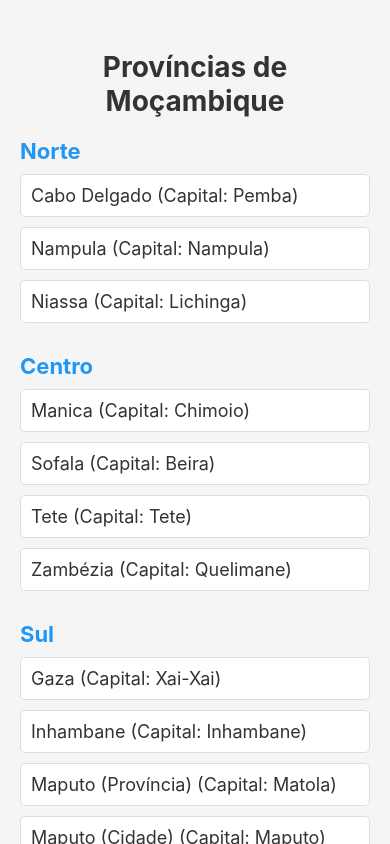
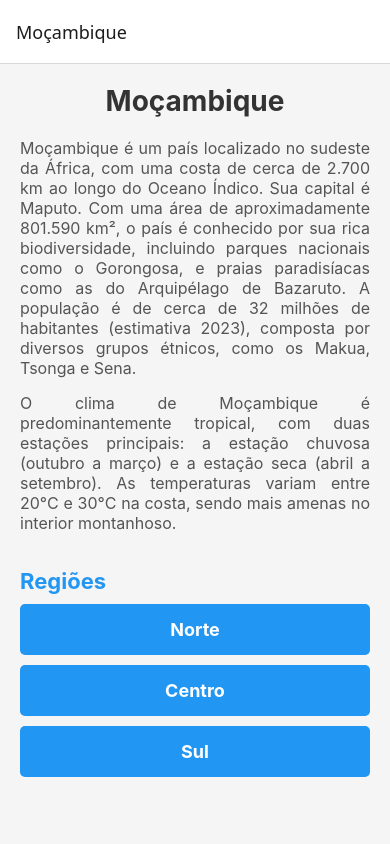
Before and after one commit to YMatique/MozambiqueProvincesApp, a React Native app: screen / in a window 390 px wide. Built offline with nearby package versions, Linux system fonts and the light colour scheme.

Commit message:
adding RegionScreen.js file

```diff
--- a/App.js
+++ b/App.js
@@ -1,171 +1,72 @@
-import React, { useState } from 'react';
-import {
-  View,
-  Text,
-  TouchableOpacity,
-  FlatList,
-  StyleSheet,
-} from 'react-native';
+import React from 'react';
+import { View, Text, TouchableOpacity, StyleSheet, ScrollView } from 'react-native';
+import { NavigationContainer } from '@react-navigation/native';
+import { createNativeStackNavigator } from '@react-navigation/native-stack';
+import RegionScreen from './RegionScreen';
 
-export default function App() {
-  const [expanded, setExpanded] = useState(null);
+const Stack = createNativeStackNavigator();
 
 const regioes = [
   {
     nome: 'Norte',
     provincias: [
-        {
-          nome: 'Cabo Delgado',
-          capital: 'Pemba',
-          distritos: [
-            'Ancuabe', 'Balama', 'Chiúre', 'Ibo', 'Macomia', 'Mecúfi', 'Meluco',
-            'Metuge', 'Mocímboa da Praia', 'Montepuez', 'Mueda', 'Muidumbe',
-            'Namuno', 'Nangade', 'Palma', 'Pemba', 'Quissanga',
-          ],
-        },
-        {
-          nome: 'Nampula',
-          capital: 'Nampula',
-          distritos: [
-            'Angoche', 'Eráti', 'Ilha de Moçambique', 'Lalaua', 'Malema', 'Meconta',
-            'Mecubúri', 'Memba', 'Mogincual', 'Mogovolas', 'Moma', 'Monapo',
-            'Mossuril', 'Muecate', 'Murrupula', 'Nacala-a-Velha', 'Nacala Porto',
-            'Nacarôa', 'Nampula', 'Rapale', 'Ribáuè',
-          ],
-        },
-        {
-          nome: 'Niassa',
-          capital: 'Lichinga',
-          distritos: [
-            'Chimba', 'Lago', 'Lichinga', 'Majune', 'Mandimba', 'Marrupa',
-            'Mavago', 'Mecanhelas', 'Metarica', 'Muembe', 'N’gauma', 'Nipepe',
-            'Sanga', 'Cuamba', 'Maúa', 'Mecula',
-          ],
-        },
+      { nome: 'Cabo Delgado', capital: 'Pemba', distritos: ['Ancuabe', 'Balama', 'Chiúre', 'Ibo', 'Macomia', 'Mecúfi', 'Meluco', 'Metuge', 'Mocímboa da Praia', 'Montepuez', 'Mueda', 'Muidumbe', 'Namuno', 'Nangade', 'Palma', 'Pemba', 'Quissanga'] },
+      { nome: 'Nampula', capital: 'Nampula', distritos: ['Angoche', 'Eráti', 'Ilha de Moçambique', 'Lalaua', 'Malema', 'Meconta', 'Mecubúri', 'Memba', 'Mogincual', 'Mogovolas', 'Moma', 'Monapo', 'Mossuril', 'Muecate', 'Murrupula', 'Nacala-a-Velha', 'Nacala Porto', 'Nacarôa', 'Nampula', 'Rapale', 'Ribáuè'] },
+      { nome: 'Niassa', capital: 'Lichinga', distritos: ['Chimba', 'Lago', 'Lichinga', 'Majune', 'Mandimba', 'Marrupa', 'Mavago', 'Mecanhelas', 'Metarica', 'Muembe', 'N’gauma', 'Nipepe', 'Sanga', 'Cuamba', 'Maúa', 'Mecula'] },
     ],
   },
   {
     nome: 'Centro',
     provincias: [
-        {
-          nome: 'Manica',
-          capital: 'Chimoio',
-          distritos: [
-            'Bárue', 'Chimoio', 'Gondola', 'Guro', 'Macate', 'Machaze', 'Macossa',
-            'Manica', 'Mossurize', 'Sussundenga', 'Tambara', 'Vanduzi',
-          ],
-        },
-        {
-          nome: 'Sofala',
-          capital: 'Beira',
-          distritos: [
-            'Búzi', 'Caia', 'Chemba', 'Cheringoma', 'Chibabava', 'Dondo', 'Gorongosa',
-            'Machanga', 'Marínguè', 'Marromeu', 'Muanza', 'Nhamatanda', 'Beira',
-          ],
-        },
-        {
-          nome: 'Tete',
-          capital: 'Tete',
-          distritos: [
-            'Angónia', 'Cahora-Bassa', 'Changara', 'Chifunde', 'Chiuta', 'Dôa',
-            'Macanga', 'Magoé', 'Marávia', 'Moatize', 'Mutarara', 'Tete', 'Tsangano',
-            'Zumbu',
-          ],
-        },
-        {
-          nome: 'Zambézia',
-          capital: 'Quelimane',
-          distritos: [
-            'Alto Molócue', 'Chinde', 'Gilé', 'Gurué', 'Ile', 'Inhassunge', 'Luabo',
-            'Maganja da Costa', 'Milange', 'Mocuba', 'Mopeia', 'Morrumbala',
-            'Namacurra', 'Namarroi', 'Nicoadala', 'Pebane', 'Quelimane',
-          ],
-        },
+      { nome: 'Manica', capital: 'Chimoio', distritos: ['Bárue', 'Chimoio', 'Gondola', 'Guro', 'Macate', 'Machaze', 'Macossa', 'Manica', 'Mossurize', 'Sussundenga', 'Tambara', 'Vanduzi'] },
+      { nome: 'Sofala', capital: 'Beira', distritos: ['Búzi', 'Caia', 'Chemba', 'Cheringoma', 'Chibabava', 'Dondo', 'Gorongosa', 'Machanga', 'Marínguè', 'Marromeu', 'Muanza', 'Nhamatanda', 'Beira'] },
+      { nome: 'Tete', capital: 'Tete', distritos: ['Angónia', 'Cahora-Bassa', 'Changara', 'Chifunde', 'Chiuta', 'Dôa', 'Macanga', 'Magoé', 'Marávia', 'Moatize', 'Mutarara', 'Tete', 'Tsangano', 'Zumbu'] },
+      { nome: 'Zambézia', capital: 'Quelimane', distritos: ['Alto Molócue', 'Chinde', 'Gilé', 'Gurué', 'Ile', 'Inhassunge', 'Luabo', 'Maganja da Costa', 'Milange', 'Mocuba', 'Mopeia', 'Morrumbala', 'Namacurra', 'Namarroi', 'Nicoadala', 'Pebane', 'Quelimane'] },
     ],
   },
   {
     nome: 'Sul',
     provincias: [
-        {
-          nome: 'Gaza',
-          capital: 'Xai-Xai',
-          distritos: [
-            'Bilene', 'Chibuto', 'Chicualacuala', 'Chigubo', 'Chókwè', 'Guijá',
-            'Mabalane', 'Manjacaze', 'Massangena', 'Massingir', 'Xai-Xai',
-          ],
-        },
-        {
-          nome: 'Inhambane',
-          capital: 'Inhambane',
-          distritos: [
-            'Funhalouro', 'Govuro', 'Homoíne', 'Inhambane', 'Inharrime', 'Inhassoro',
-            'Jangamo', 'Mabote', 'Massinga', 'Maxixe', 'Morrumbene', 'Panda',
-            'Vilanculos', 'Zavala',
-          ],
-        },
-        {
-          nome: 'Maputo (Província)',
-          capital: 'Matola',
-          distritos: [
-            'Boane', 'Magude', 'Manhiça', 'Marracuene', 'Matola', 'Matutuíne',
-            'Moamba', 'Namaacha',
-          ],
-        },
-        {
-          nome: 'Maputo (Cidade)',
-          capital: 'Maputo',
-          distritos: ['Maputo'],
-        },
+      { nome: 'Gaza', capital: 'Xai-Xai', distritos: ['Bilene', 'Chibuto', 'Chicualacuala', 'Chigubo', 'Chókwè', 'Guijá', 'Mabalane', 'Manjacaze', 'Massangena', 'Massingir', 'Xai-Xai'] },
+      { nome: 'Inhambane', capital: 'Inhambane', distritos: ['Funhalouro', 'Govuro', 'Homoíne', 'Inhambane', 'Inharrime', 'Inhassoro', 'Jangamo', 'Mabote', 'Massinga', 'Maxixe', 'Morrumbene', 'Panda', 'Vilanculos', 'Zavala'] },
+      { nome: 'Maputo (Província)', capital: 'Matola', distritos: ['Boane', 'Magude', 'Manhiça', 'Marracuene', 'Matola', 'Matutuíne', 'Moamba', 'Namaacha'] },
+      { nome: 'Maputo (Cidade)', capital: 'Maputo', distritos: ['Maputo'] },
     ],
   },
 ];
 
-  const toggleExpand = (provinciaNome) => {
-    setExpanded(expanded === provinciaNome ? null : provinciaNome);
-  };
+function HomeScreen({ navigation }) {
+  return (
+    <ScrollView style={styles.container}>
+      <Text style={styles.titulo}>Moçambique</Text>
+      <Text style={styles.descricao}>
+        Moçambique é um país localizado no sudeste da África, com uma costa de cerca de 2.700 km ao longo do Oceano Índico. Sua capital é Maputo. Com uma área de aproximadamente 801.590 km², o país é conhecido por sua rica biodiversidade, incluindo parques nacionais como o Gorongosa, e praias paradisíacas como as do Arquipélago de Bazaruto. A população é de cerca de 32 milhões de habitantes (estimativa 2023), composta por diversos grupos étnicos, como os Makua, Tsonga e Sena.
+      </Text>
+      <Text style={styles.descricao}>
+        O clima de Moçambique é predominantemente tropical, com duas estações principais: a estação chuvosa (outubro a março) e a estação seca (abril a setembro). As temperaturas variam entre 20°C e 30°C na costa, sendo mais amenas no interior montanhoso.
+      </Text>
+      <Text style={styles.subtitulo}>Regiões</Text>
+      {regioes.map((regiao) => (
+        <TouchableOpacity
+          key={regiao.nome}
+          style={styles.botaoRegiao}
+          onPress={() => navigation.navigate('Region', { regiao })}
+        >
+          <Text style={styles.textoBotao}>{regiao.nome}</Text>
+        </TouchableOpacity>
+      ))}
+    </ScrollView>
+  );
+}
 
-  const renderDistrito = ({ item }) => (
-    <Text style={styles.distritoTexto}>- {item}</Text>
-  );
-
-  const renderProvincia = ({ item }) => (
-    <View style={styles.provinciaContainer}>
-      <TouchableOpacity onPress={() => toggleExpand(item.nome)}>
-        <Text style={styles.provinciaTexto}>
-          {item.nome} (Capital: {item.capital})
-        </Text>
-      </TouchableOpacity>
-      {expanded === item.nome && (
-        <FlatList
-          data={item.distritos}
-          renderItem={renderDistrito}
-          keyExtractor={(distrito) => distrito}
-          style={styles.distritosLista}
-        />
-      )}
-    </View>
-  );
-
-  const renderRegiao = ({ item }) => (
-    <View style={styles.regiaoContainer}>
-      <Text style={styles.regiaoTexto}>{item.nome}</Text>
-      <FlatList
-        data={item.provincias}
-        renderItem={renderProvincia}
-        keyExtractor={(provincia) => provincia.nome}
-      />
-    </View>
-  );
-
+export default function App() {
   return (
-    <View style={styles.container}>
-      <Text style={styles.titulo}>Províncias de Moçambique</Text>
-      <FlatList
-        data={regioes}
-        renderItem={renderRegiao}
-        keyExtractor={(regiao) => regiao.nome}
-      />
-    </View>
+    <NavigationContainer>
+      <Stack.Navigator initialRouteName="Home">
+        <Stack.Screen name="Home" component={HomeScreen} options={{ title: 'Moçambique' }} />
+        <Stack.Screen name="Region" component={RegionScreen} options={({ route }) => ({ title: route.params.regiao.nome })} />
+      </Stack.Navigator>
+    </NavigationContainer>
   );
 }
 
@@ -173,8 +74,7 @@ const styles = StyleSheet.create({
   container: {
     flex: 1,
     backgroundColor: '#f5f5f5',
-    paddingTop: 50,
-    paddingHorizontal: 20,
+    padding: 20,
   },
   titulo: {
     fontSize: 28,
@@ -183,33 +83,29 @@ const styles = StyleSheet.create({
     textAlign: 'center',
     marginBottom: 20,
   },
-  regiaoContainer: {
-    marginBottom: 20,
+  descricao: {
+    fontSize: 16,
+    color: '#555',
+    textAlign: 'justify',
+    marginBottom: 15,
   },
-  regiaoTexto: {
+  subtitulo: {
     fontSize: 22,
     fontWeight: 'bold',
     color: '#2196F3',
+    marginTop: 20,
     marginBottom: 10,
   },
-  provinciaContainer: {
+  botaoRegiao: {
+    backgroundColor: '#2196F3',
+    padding: 15,
+    borderRadius: 5,
     marginBottom: 10,
-    backgroundColor: '#fff',
-    padding: 10,
-    borderRadius: 5,
-    borderWidth: 1,
-    borderColor: '#ddd',
+    alignItems: 'center',
   },
-  provinciaTexto: {
+  textoBotao: {
+    color: '#fff',
     fontSize: 18,
-    color: '#333',
-  },
-  distritosLista: {
-    marginTop: 10,
-  },
-  distritoTexto: {
-    fontSize: 16,
-    color: '#555',
-    marginLeft: 10,
+    fontWeight: 'bold',
   },
 });
--- /dev/null
+++ b/RegionScreen.js
@@ -0,0 +1,71 @@
+import React, { useState } from 'react';
+import { View, Text, TouchableOpacity, FlatList, StyleSheet } from 'react-native';
+
+export default function RegionScreen({ route }) {
+  const { regiao } = route.params;
+  const [expanded, setExpanded] = useState(null);
+
+  const toggleExpand = (provinciaNome) => {
+    setExpanded(expanded === provinciaNome ? null : provinciaNome);
+  };
+
+  const renderDistrito = ({ item }) => (
+    <Text style={styles.distritoTexto}>- {item}</Text>
+  );
+
+  const renderProvincia = ({ item }) => (
+    <View style={styles.provinciaContainer}>
+      <TouchableOpacity onPress={() => toggleExpand(item.nome)}>
+        <Text style={styles.provinciaTexto}>
+          {item.nome} (Capital: {item.capital})
+        </Text>
+      </TouchableOpacity>
+      {expanded === item.nome && (
+        <FlatList
+          data={item.distritos}
+          renderItem={renderDistrito}
+          keyExtractor={(distrito) => distrito}
+          style={styles.distritosLista}
+        />
+      )}
+    </View>
+  );
+
+  return (
+    <View style={styles.container}>
+      <FlatList
+        data={regiao.provincias}
+        renderItem={renderProvincia}
+        keyExtractor={(provincia) => provincia.nome}
+      />
+    </View>
+  );
+}
+
+const styles = StyleSheet.create({
+  container: {
+    flex: 1,
+    backgroundColor: '#f5f5f5',
+    padding: 20,
+  },
+  provinciaContainer: {
+    marginBottom: 10,
+    backgroundColor: '#fff',
+    padding: 15,
+    borderRadius: 5,
+    borderWidth: 1,
+    borderColor: '#ddd',
+  },
+  provinciaTexto: {
+    fontSize: 18,
+    color: '#333',
+  },
+  distritosLista: {
+    marginTop: 10,
+  },
+  distritoTexto: {
+    fontSize: 16,
+    color: '#555',
+    marginLeft: 10,
+  },
+});
--- a/package.json
+++ b/package.json
@@ -10,10 +10,14 @@
     "web": "expo start --web"
   },
   "dependencies": {
+    "@react-navigation/native": "^7.0.15",
+    "@react-navigation/native-stack": "^7.2.1",
     "expo": "~52.0.38",
     "expo-status-bar": "~2.0.1",
     "react": "18.3.1",
-    "react-native": "0.76.7"
+    "react-native": "0.76.7",
+    "react-native-screens": "~4.4.0",
+    "react-native-safe-area-context": "4.12.0"
   },
   "devDependencies": {
     "@babel/core": "^7.20.0"
```
Also changed, not shown: description.txt (added), 1 other file (tests, documents, lock files or other folders). Lines whose indentation alone changed are shown as unchanged.
